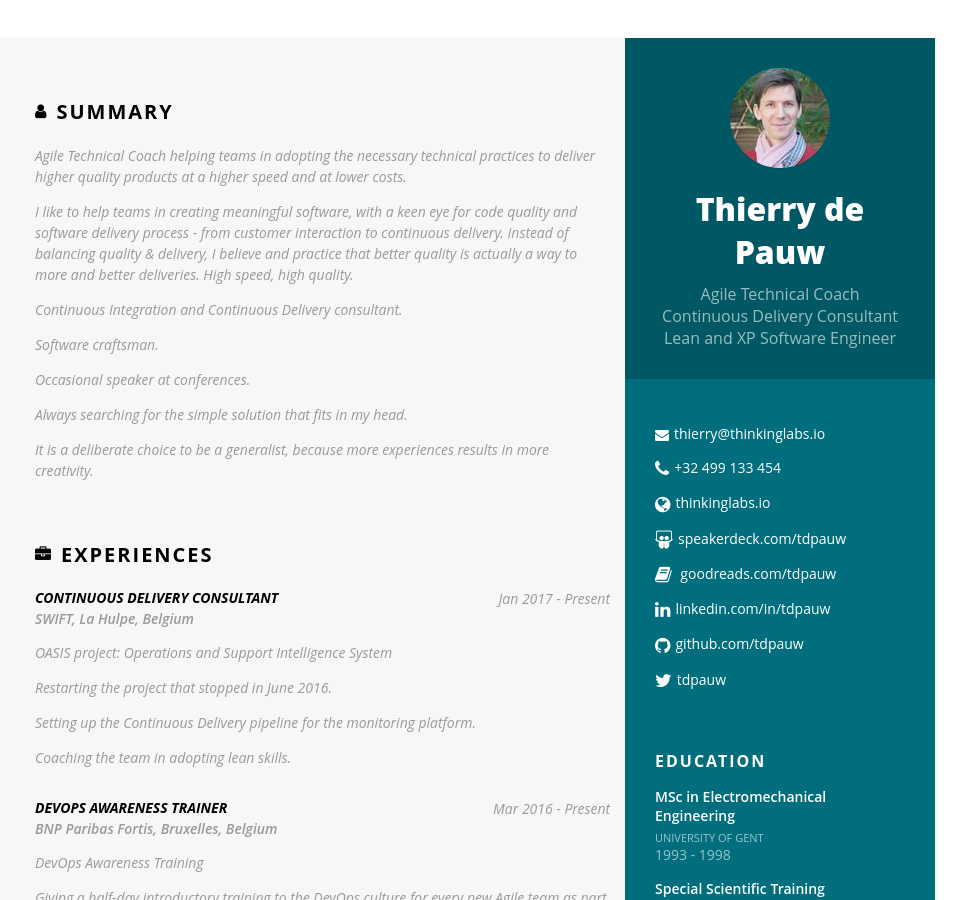
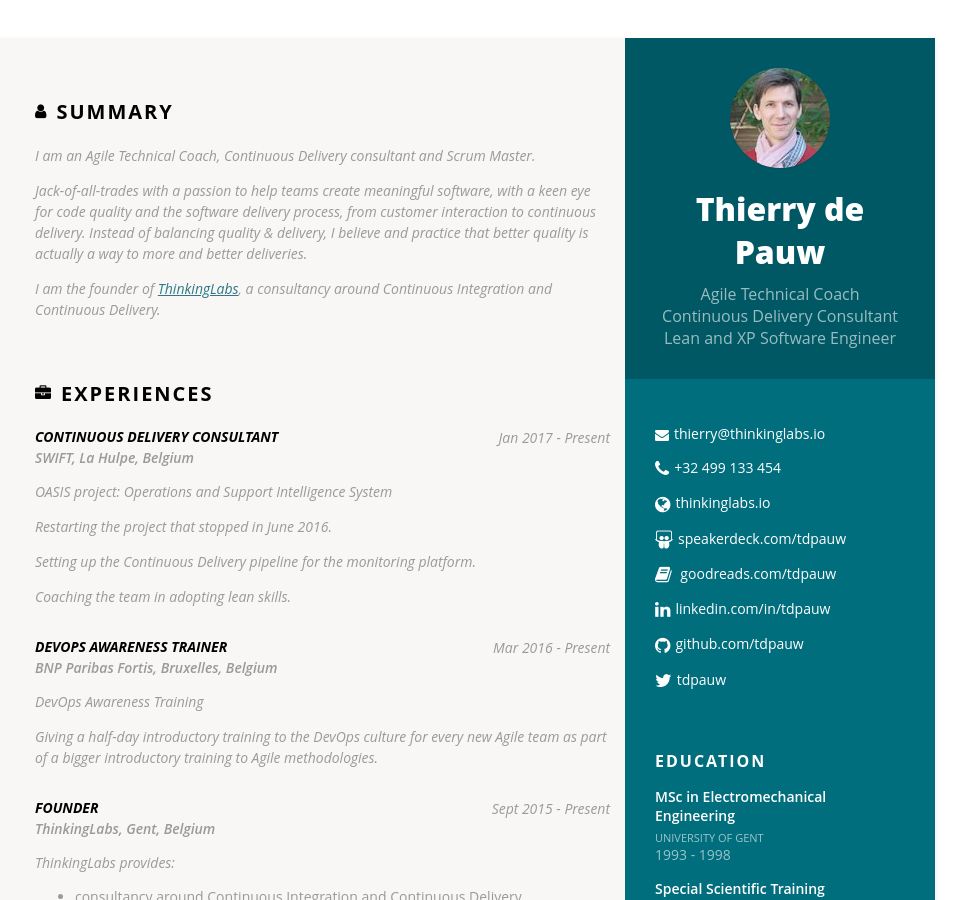
Before and after one commit to tdpauw/tdpauw.github.io, a Jekyll site: the page built from index.html, in a window 1280 px wide and 900 px high. Shown: the whole window, without its empty margins (185-1151 px from the left). Built offline with Jekyll 4.4.1, drawn with Linux system fonts in a browser that asks for light colours.

Commit message:
rewrite the summary removed lots of hightlights in order to introduce a Highlights section

```diff
--- a/_data/cv.yml
+++ b/_data/cv.yml
@@ -134,19 +134,12 @@ training:
     year: 2003
 
 summary: |
-  Agile Technical Coach helping teams in adopting the necessary technical practices to deliver higher quality products at a higher speed and at lower costs.
+  I am an Agile Technical Coach, Continuous Delivery consultant and Scrum Master.
 
-  I like to help teams in creating meaningful software, with a keen eye for code quality and software delivery process - from customer interaction to continuous delivery. Instead of balancing quality & delivery, I believe and practice that better quality is actually a way to more and better deliveries. High speed, high quality.
+  Jack-of-all-trades with a passion to help teams create meaningful software, with a keen eye for code quality and the software delivery process, from customer interaction to continuous delivery. Instead of balancing quality & delivery, I believe and practice that better quality is actually a way to more and better deliveries.
 
-  Continuous Integration and Continuous Delivery consultant.
+  I am the founder of [ThinkingLabs](http://thinkinglabs.io), a consultancy around Continuous Integration and Continuous Delivery.
 
-  Software craftsman.
-
-  Occasional speaker at conferences.
-
-  Always searching for the simple solution that fits in my head.
-
-  It is a deliberate choice to be a generalist, because more experiences results in more creativity.
 experiences:
 
   - company: SWIFT, La Hulpe, Belgium
```
